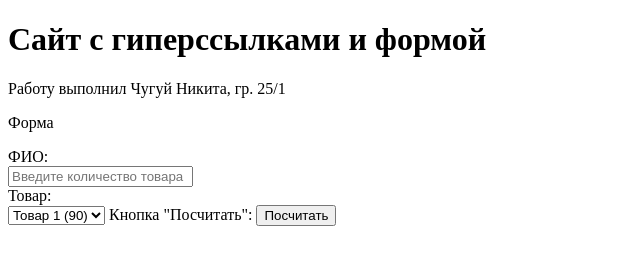
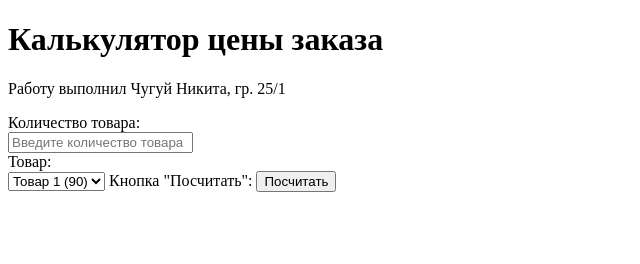
Before and after one commit to NazorMaizer/NazorMaizer.github.io, a plain HTML site: page practice_5/index.html in a window 1280 px wide. Shown: the whole page, without its empty margins (0-640 px from the left). Drawn offline with Linux system fonts and the light colour scheme.

Commit message:
Update index.html

```diff
--- a/practice_5/index.html
+++ b/practice_5/index.html
@@ -7,14 +7,13 @@
     <title> Калькулятор цены заказа</title>
 </head>
 <body>
-    <h1> Сайт с гиперссылками и формой</h1>
+    <h1> Калькулятор цены заказа</h1>
     <p> Работу выполнил Чугуй Никита, гр. 25/1 </p>
-    <p id="#form">Форма</p>
 
     <form action="/" method="POST">
 
         <label>
-        ФИО:<br />
+        Количество товара:<br />
         <input name="goods-amount" placeholder="Введите количество товара"/>
       </label><br />
 
@@ -24,6 +23,7 @@
           <option value="Значение1">Товар 1 (90)</option>
           <option value="Значение2">Товар 2 (40)</option>
         </select>
+
       Кнопка "Посчитать":
         <input type="submit" value="Посчитать" />
     </form>
```
